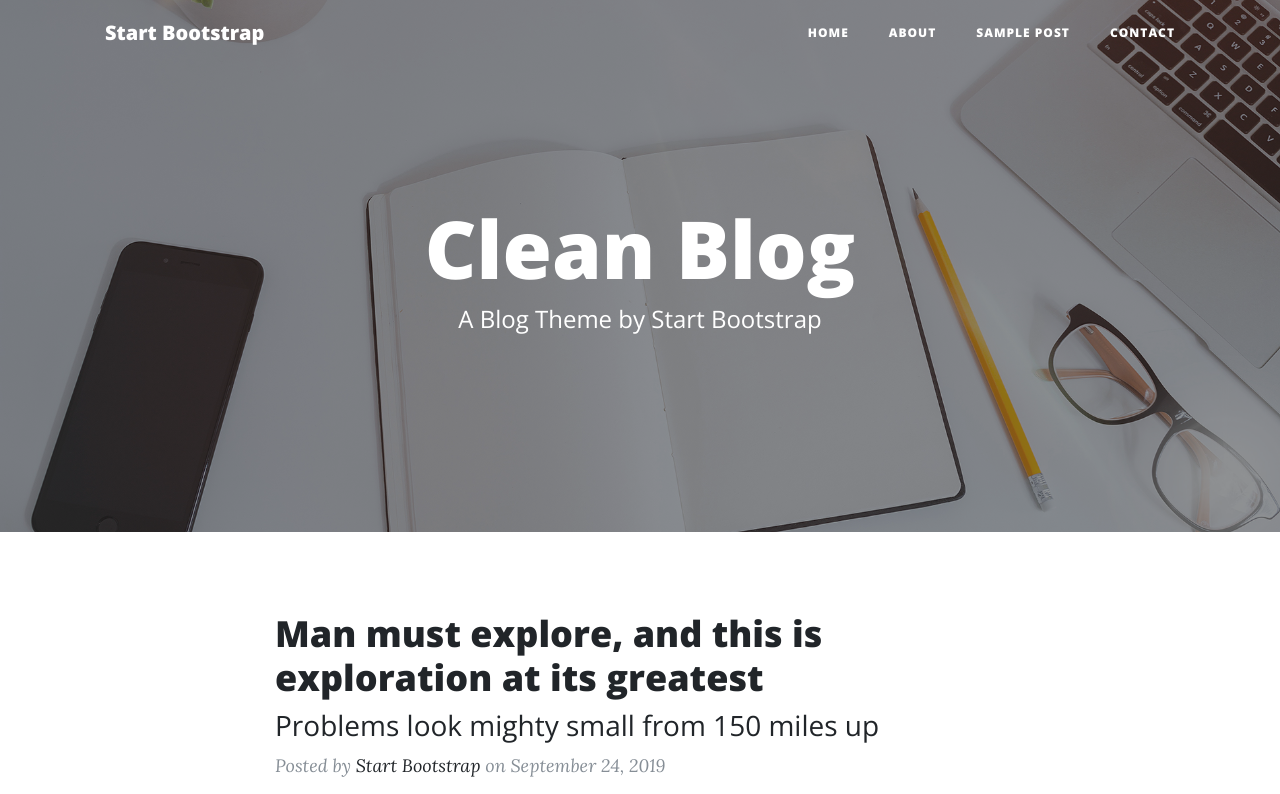
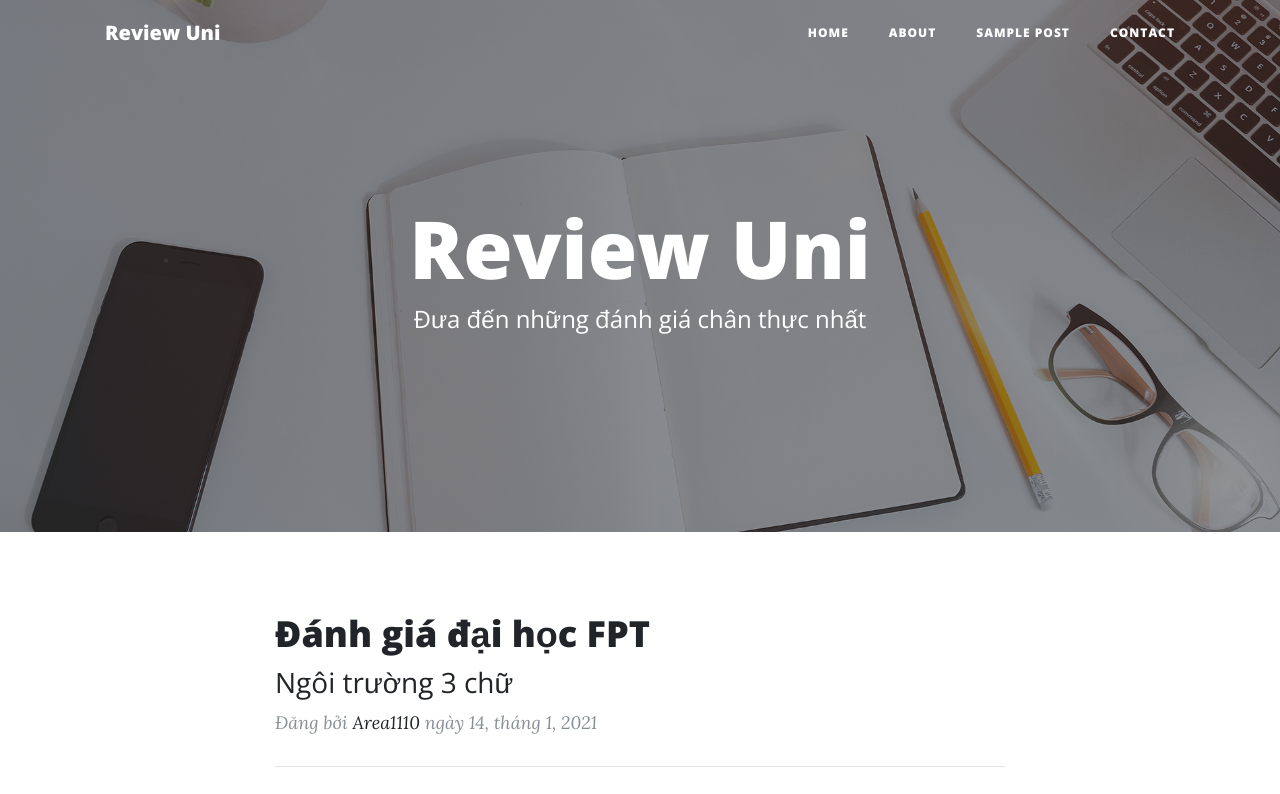
Before and after one commit to area1110/CleanBlog2, a website: page index.html in a window 1280 px wide. Shown: the top 794 px of the page. Drawn offline with nearby package versions, Linux system fonts and the light colour scheme.

Commit message:
Update index.html

```diff
--- a/index.html
+++ b/index.html
@@ -8,7 +8,7 @@
   <meta name="description" content="">
   <meta name="author" content="">
 
-  <title>Clean Blog - Start Bootstrap Theme</title>
+  <title>Review Uni</title>
 
   <!-- Bootstrap core CSS -->
   <link href="vendor/bootstrap/css/bootstrap.min.css" rel="stylesheet">
@@ -28,7 +28,7 @@
   <!-- Navigation -->
   <nav class="navbar navbar-expand-lg navbar-light fixed-top" id="mainNav">
     <div class="container">
-      <a class="navbar-brand" href="index.html">Start Bootstrap</a>
+      <a class="navbar-brand" href="index.html">Review Uni</a>
       <button class="navbar-toggler navbar-toggler-right" type="button" data-toggle="collapse" data-target="#navbarResponsive" aria-controls="navbarResponsive" aria-expanded="false" aria-label="Toggle navigation">
         Menu
         <i class="fas fa-bars"></i>
@@ -59,8 +59,8 @@
       <div class="row">
         <div class="col-lg-8 col-md-10 mx-auto">
           <div class="site-heading">
-            <h1>Clean Blog</h1>
-            <span class="subheading">A Blog Theme by Start Bootstrap</span>
+            <h1>Review Uni</h1>
+            <span class="subheading">Đưa đến những đánh giá chân thực nhất</span>
           </div>
         </div>
       </div>
@@ -74,15 +74,15 @@
         <div class="post-preview">
           <a href="post.html">
             <h2 class="post-title">
-              Man must explore, and this is exploration at its greatest
+              Đánh giá đại học FPT
             </h2>
             <h3 class="post-subtitle">
-              Problems look mighty small from 150 miles up
+              Ngôi trường 3 chữ
             </h3>
           </a>
-          <p class="post-meta">Posted by
-            <a href="#">Start Bootstrap</a>
-            on September 24, 2019</p>
+          <p class="post-meta">Đăng bởi
+            <a href="#">Area1110</a>
+            ngày 14, tháng 1, 2021</p>
         </div>
         <hr>
         <div class="post-preview">
```
